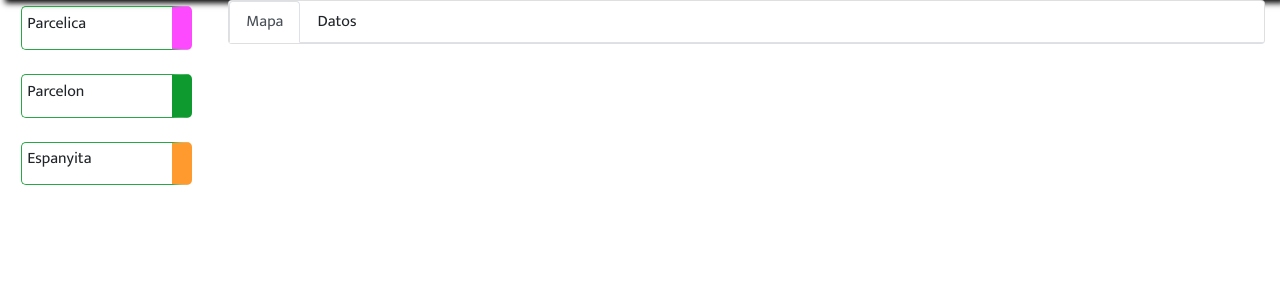
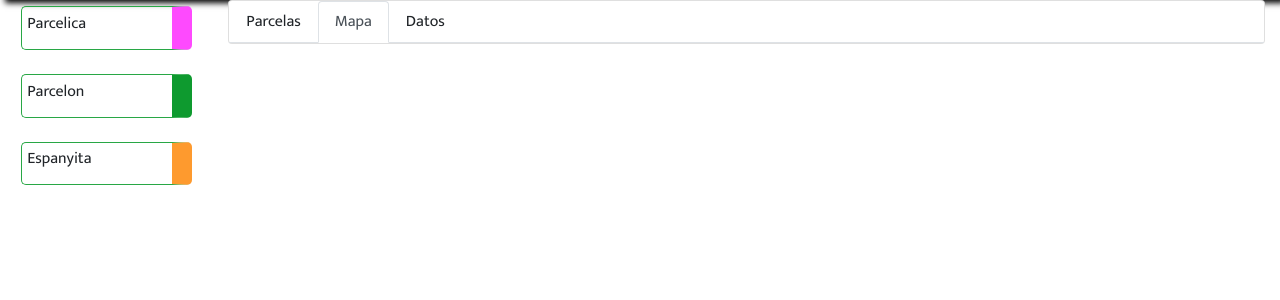
Before and after one commit to Llambies/pw_grupo7, a PHP site: the page made by zonacliente.php in a window 1280 px wide. Shown: the part 50-350 px from the top of the page. Run offline with PHP 8.4, Linux system fonts and the light colour scheme; a user stored in the database is signed in; data comes from the database, SQL or seed files in the repository; some libraries are stand-ins or nearby versions.

Commit message:
Update zonacliente.php

```diff
--- a/zonacliente.php
+++ b/zonacliente.php
@@ -141,15 +141,20 @@ if (!$conn) {
 
 <div class="card">
 <ul class="nav nav-tabs">
-
+       <li class="nav-item">
+  <a class="nav-link" onclick="openCity(event, 'parcelas')">Parcelas</a>
+    </li>
         <li class="nav-item">
-  <a class="nav-link active" onclick="openCity(event, 'London')">Mapa</a>
+  <a class="nav-link active" onclick="openCity(event, 'mapa')">Mapa</a>
     </li>
     <li class="nav-item">
-  <a class="nav-link" onclick="openCity(event, 'Paris')">Datos</a>
+  <a class="nav-link" onclick="openCity(event, 'datos')">Datos</a>
     </li>
 
 </ul>
+<div id="parcelas" class="tabcontent">
+
+</div>
 <div id="mapa" class="tabcontent">
     <div id="map" class="map">
         <script>
```
